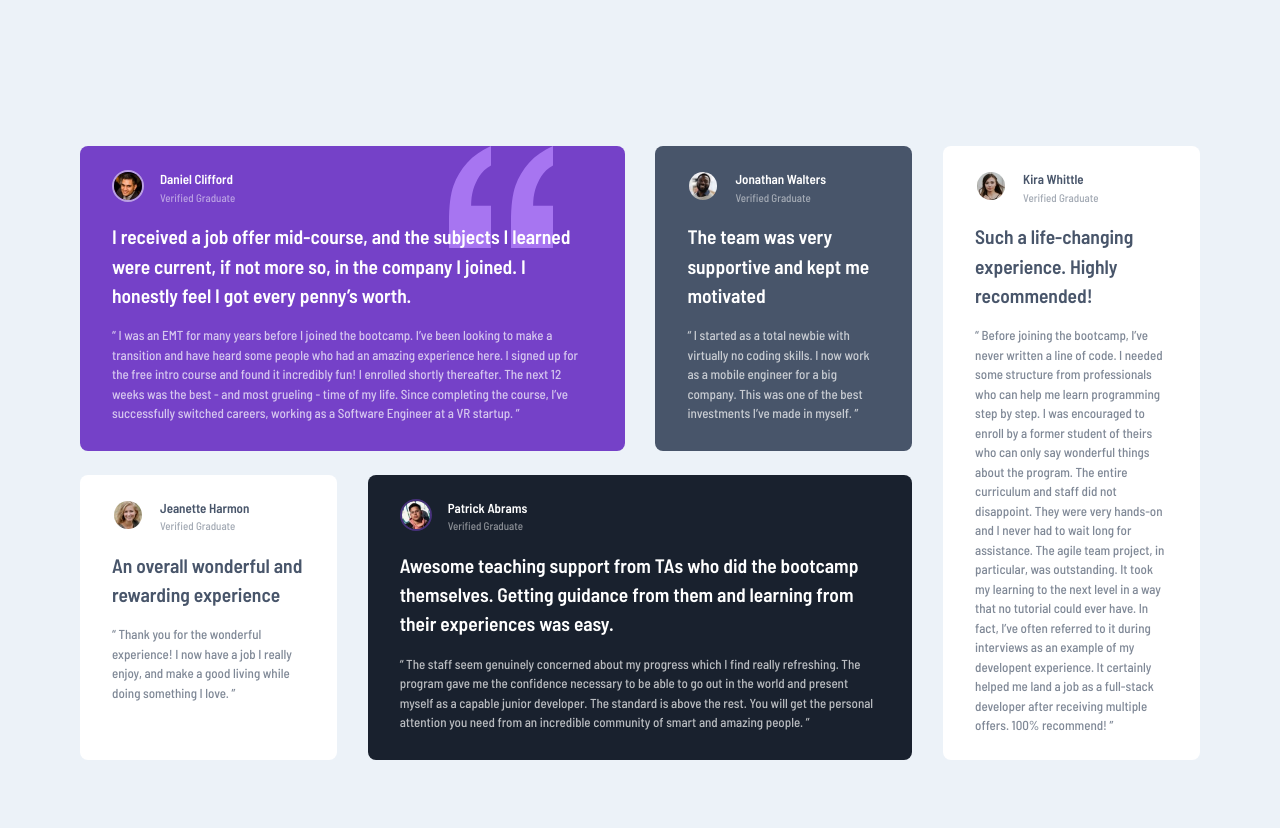
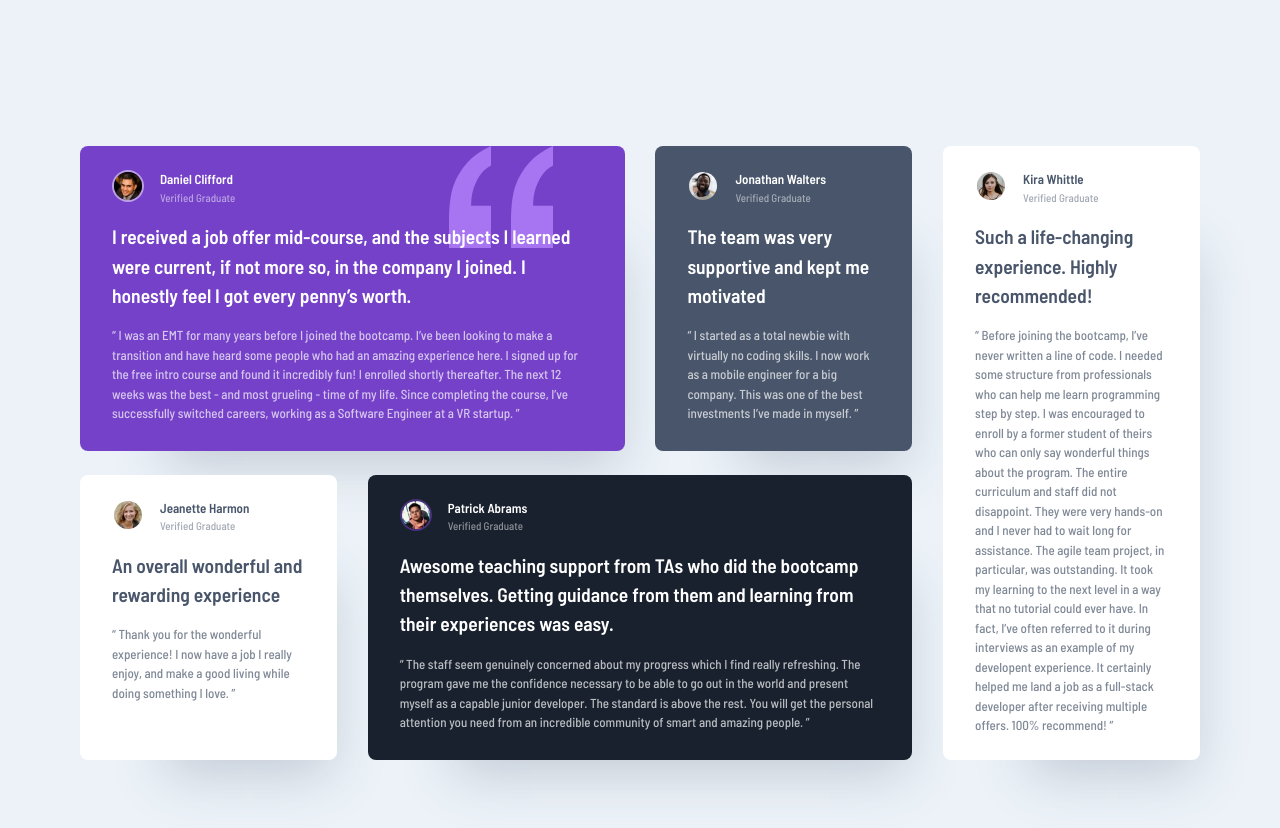
Before and after one commit to jyeharry/testimonials-grid-section, a plain HTML site: page index.html in a window 1280 px wide. Drawn offline with Linux system fonts and the light colour scheme.

Commit message:
Added box shadow

```diff
--- a/css/style.css
+++ b/css/style.css
@@ -99,6 +99,7 @@ hgroup > p {
   border-radius: 0.5rem;
   color: var(--card-colour);
   background: var(--card-bg);
+  box-shadow: 40px 60px 50px -47px #48556a40;
 
   &[data-show-bg-img="true"] {
     background-image: url("../images/bg-pattern-quotation.svg");
```
